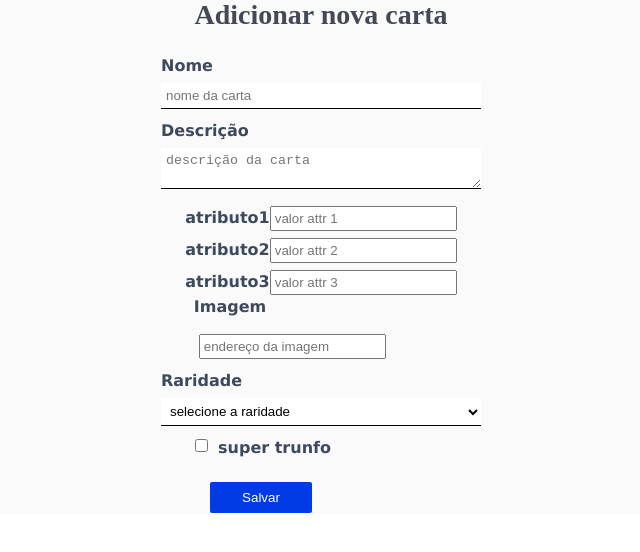
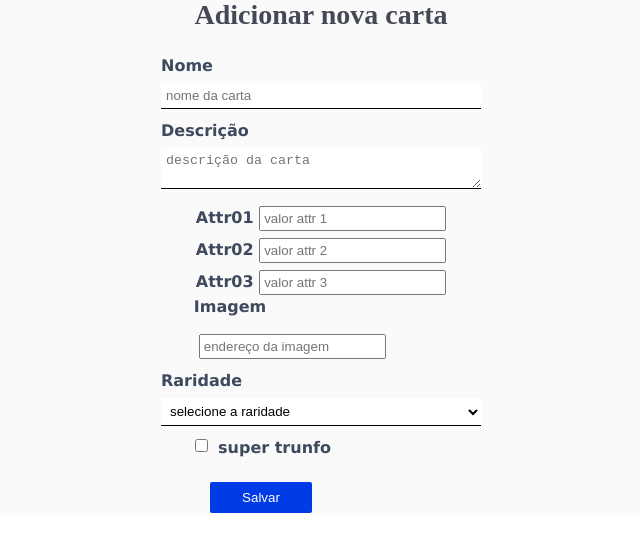
Before and after one commit to JhonatasAnicezio/Tryunfo, a React (Create React App) app: page / in a window 1280 px wide. Shown: the top 552 px of the page, without its empty margins (319-959 px from the left). Built offline with nearby package versions, Linux system fonts and the light colour scheme.

Commit message:
feat(components/Form): rename inputs name

```diff
--- a/src/components/Form.js
+++ b/src/components/Form.js
@@ -24,7 +24,7 @@ class Form extends Component {
           <Input
             key={ index }
             type='number'
-            text={`atributo${ input }`}
+            text={`Attr0${ input } `}
             name={`atributo${ input }`}
             placeholder={`valor attr ${ input }`}
           />
```
